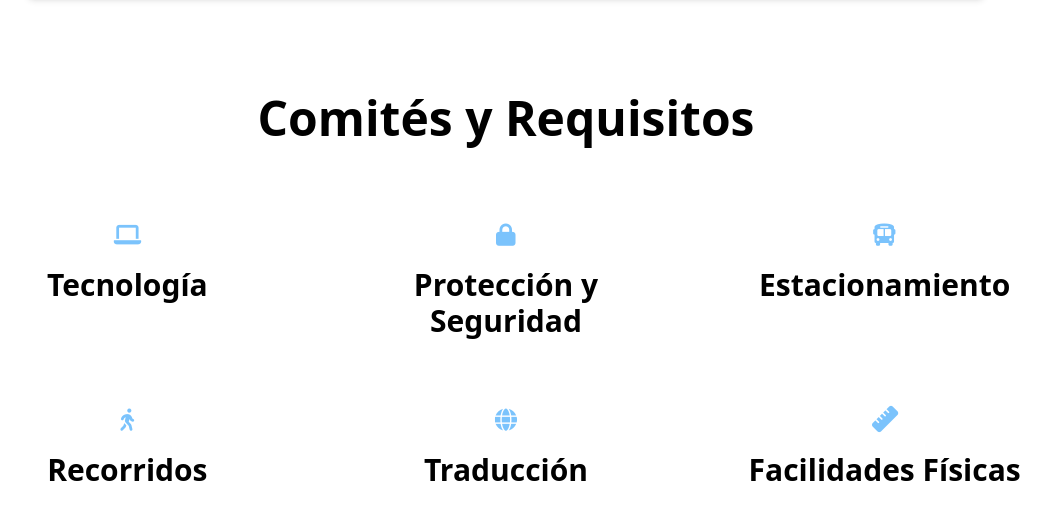
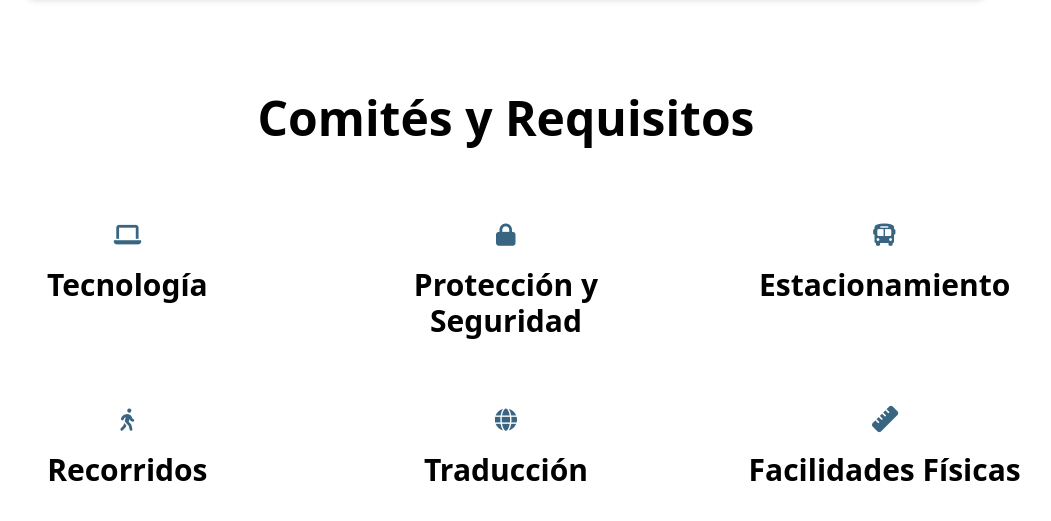
Before and after one commit to osvaldobauzan/Templo-de-Puebla, a Django app: page / in a window 1280 px wide. Shown: the part 1267-1788 px from the top of the page, without its empty margins (134-1185 px from the left). Run offline with Django 5.2, Linux system fonts and the light colour scheme; some libraries are stand-ins or nearby versions.

Commit message:
color adjustments

```diff
--- a/core/templates/core/index.html
+++ b/core/templates/core/index.html
@@ -59,7 +59,7 @@
         <div class="flex flex-col items-center text-center p-4">
           <i
             class="fa-solid fa-laptop fa-beat-fade fa-lg py-5"
-            style="color: #74c0fc"
+            style="color: #2D5D7B"
           ></i>
           <a href="{% url 'tecnologia' %}">
             <h3 class="my-3 text-3xl font-semibold hover:underline">
@@ -70,7 +70,7 @@
         <div class="flex flex-col items-center text-center p-4">
           <i
             class="fa-solid fa-lock fa-beat-fade fa-lg py-5"
-            style="color: #74c0fc"
+            style="color: #2D5D7B"
           ></i>
           <a href="{% url 'seguridad' %}">
             <h3 class="my-3 text-3xl font-semibold hover:underline">
@@ -81,7 +81,7 @@
         <div class="flex flex-col items-center text-center p-4">
           <i
             class="fa-solid fa-bus fa-beat-fade fa-lg py-5"
-            style="color: #74c0fc"
+            style="color: #2D5D7B"
           ></i>
           <a href="{% url 'estacionamiento' %}">
             <h3 class="my-3 text-3xl font-semibold hover:underline">
@@ -92,7 +92,7 @@
         <div class="flex flex-col items-center text-center p-4">
           <i
             class="fa-solid fa-person-walking fa-beat-fade fa-lg py-5"
-            style="color: #74c0fc"
+            style="color: #2D5D7B"
           ></i>
           <a href="{% url 'recorridos' %}">
             <h3 class="my-3 text-3xl font-semibold hover:underline">
@@ -103,7 +103,7 @@
         <div class="flex flex-col items-center text-center p-4">
           <i
             class="fa-solid fa-globe fa-beat-fade fa-lg py-5"
-            style="color: #74c0fc"
+            style="color: #2D5D7B"
           ></i>
           <a href="{% url 'traduccion' %}">
             <h3 class="my-3 text-3xl font-semibold hover:underline">
@@ -114,7 +114,7 @@
         <div class="flex flex-col items-center text-center p-4">
           <i
             class="fa-solid fa-ruler fa-xl fa-beat-fade py-5"
-            style="color: #74c0fc"
+            style="color: #2D5D7B"
           ></i>
           <a href="{% url 'facilidades'%}">
             <h3 class="my-3 text-3xl font-semibold hover:underline">
```
